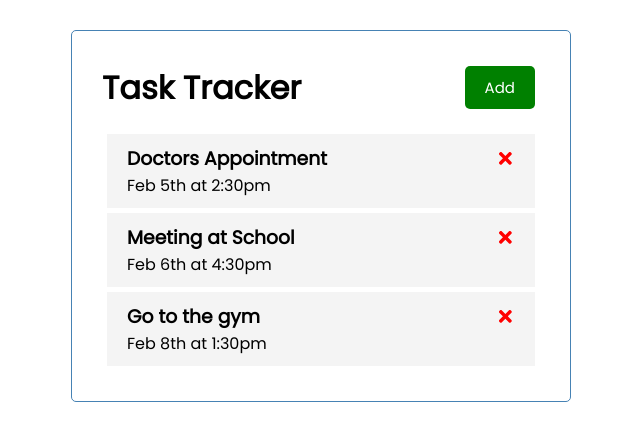
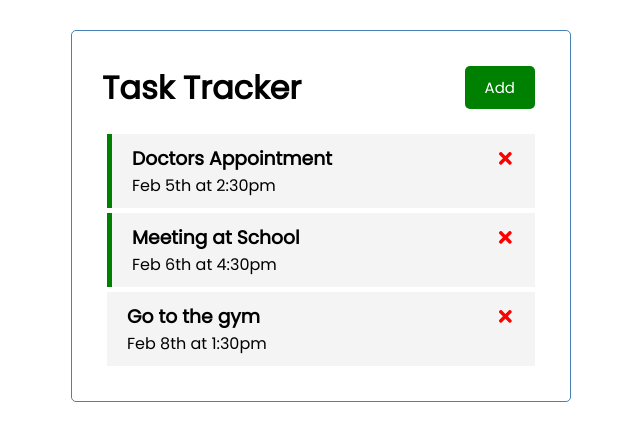
Before and after one commit to filimonel/react-task-tracker, a React (Create React App) app in the folder react-task-tracker/: page / in a window 1280 px wide. Shown: the top 440 px of the page, without its empty margins (319-959 px from the left). Built offline with nearby package versions, Linux system fonts and the light colour scheme.

Commit message:
implemented feature that allows us to set reminders by double clicking task - style update when reminder is set to true

```diff
--- a/react-task-tracker/src/App.js
+++ b/react-task-tracker/src/App.js
@@ -29,10 +29,15 @@
     setTasks(tasks.filter((task) => task.id !== id))
   }
 
+  // Toggle Reminder
+  const toggleReminder = (id) => {
+    setTasks(tasks.map(task => task.id === id ? { ...task, reminder: !task.reminder} : task))
+    console.log(tasks.find(task => task.id === id))
+  }
   return (
     <div className="container">
       <Header />
-      {tasks.length > 0 ? <Tasks tasks={tasks} onDelete={deleteTask} /> : 'No Tasks' }
+      {tasks.length > 0 ? <Tasks tasks={tasks} onDelete={deleteTask} onToggle={toggleReminder} /> : 'No Tasks' }
     </div>
   );
 }
--- a/react-task-tracker/src/components/Task.js
+++ b/react-task-tracker/src/components/Task.js
@@ -1,9 +1,10 @@
 import React from 'react'
 import { FaTimes } from 'react-icons/fa'
 
-const Task = ({ task, onDelete }) => {
+const Task = ({ task, onDelete, onToggle}) => {
     return (
-        <div className='task'>
+        // Changes class name depending on task reminder(boolean)
+        <div className={`task ${task.reminder ? 'reminder' : ''}`} onDoubleClick={() => onToggle(task.id)}>
             <h3>
                 {task.text}
                 <FaTimes onClick={() => onDelete(task.id)} style={{color: 'red', cursor: 'pointer'}}/>
--- a/react-task-tracker/src/components/Tasks.js
+++ b/react-task-tracker/src/components/Tasks.js
@@ -2,11 +2,11 @@
 
 import Task from './Task'
 
-const Tasks = ({tasks, onDelete}) => {
+const Tasks = ({tasks, onDelete, onToggle}) => {
     return (
         <>
             {tasks.map(task => (
-                <Task key={task.id} task={task} onDelete={onDelete}/>
+                <Task key={task.id} task={task} onDelete={onDelete} onToggle={onToggle}/>
             ))}
         </>
     )
```
